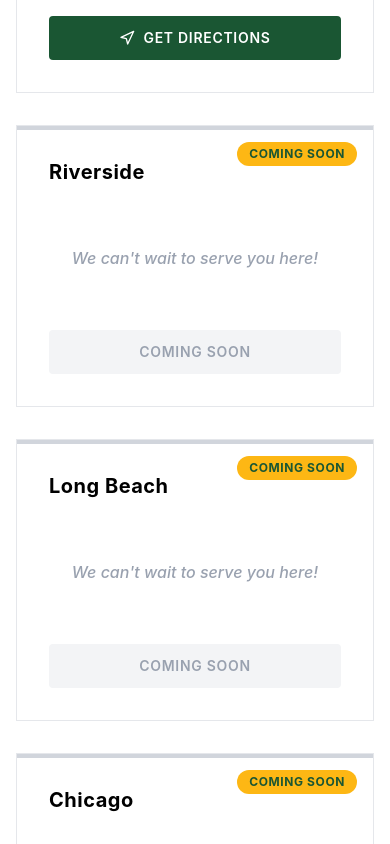
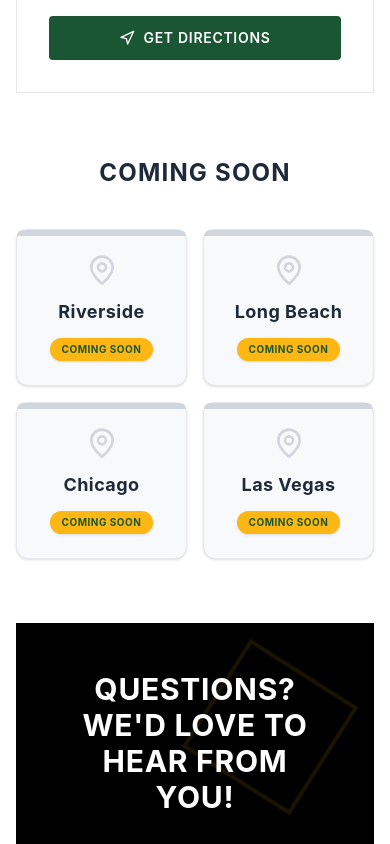
Before and after one commit to hoainhandev/kingbanhmi-website, a React (Vite) app: page / in a window 390 px wide. Shown: the part 8780-9624 px from the top of the page. Built offline with nearby package versions, Linux system fonts and the light colour scheme.

Commit message:
Update Location layout and header phone

```diff
--- a/src/app/components/Header.tsx
+++ b/src/app/components/Header.tsx
@@ -113,13 +113,13 @@ export function Header() {
             transition={{ duration: 0.5, delay: 0.4 }}
           >
             <motion.a
-              href="tel:+12129120000"
+              href="tel:6574009122"
               className="flex items-center space-x-2 bg-[#FCAF15] text-[#0a0a0a] px-4 py-2.5 rounded hover:bg-[#e6a612] transition-colors"
               whileHover={{ scale: 1.05 }}
               whileTap={{ scale: 0.95 }}
             >
               <Phone className="w-4 h-4" />
-              <span className="font-medium text-sm">(212) 912-0000</span>
+              <span className="font-medium text-sm">(657) 400-9122</span>
             </motion.a>
           </motion.div>
 
@@ -212,7 +212,7 @@ export function Header() {
               </motion.div>
 
               <motion.a
-                href="tel:+12129120000"
+                href="tel:6574009122"
                 className="flex items-center space-x-2 py-2 text-white hover:text-[#FCAF15] transition-colors text-sm font-medium"
                 initial={{ opacity: 0, x: -20 }}
                 animate={{ opacity: 1, x: 0 }}
@@ -220,7 +220,7 @@ export function Header() {
                 whileHover={{ x: 5 }}
               >
                 <Phone className="w-4 h-4" />
-                <span>(212) 912-0000</span>
+                <span>(657) 400-9122</span>
               </motion.a>
             </motion.nav>
           )}
--- a/src/app/components/LocationSection.tsx
+++ b/src/app/components/LocationSection.tsx
@@ -72,10 +72,33 @@ export function LocationSection() {
           </p>
         </motion.div>
 
-        {/* Locations Grid */}
-        <div className="grid grid-cols-1 md:grid-cols-3 gap-8 mb-16">
-          {locations.map((location, index) => (
-            <LocationCard key={location.id} location={location} index={index} />
+        {/* Main Location */}
+        <div className="flex justify-center mb-16">
+          <div className="w-full max-w-xl">
+            {locations.filter(l => !l.comingSoon).map((location, index) => (
+              <LocationCard key={location.id} location={location} index={index} />
+            ))}
+          </div>
+        </div>
+
+        {/* Coming Soon Header */}
+        <motion.div
+          className="text-center mb-10"
+          initial={{ opacity: 0 }}
+          whileInView={{ opacity: 1 }}
+          viewport={{ once: true }}
+        >
+          <h3 className="text-2xl font-bold text-gray-800 tracking-wider flex items-center justify-center gap-4">
+            <span className="w-16 h-px bg-gray-300 hidden sm:block"></span>
+            COMING SOON
+            <span className="w-16 h-px bg-gray-300 hidden sm:block"></span>
+          </h3>
+        </motion.div>
+
+        {/* Coming Soon Grid */}
+        <div className="grid grid-cols-2 lg:grid-cols-4 gap-4 md:gap-6 mb-16 max-w-6xl mx-auto">
+          {locations.filter(l => l.comingSoon).map((location, index) => (
+            <ComingSoonCard key={location.id} location={location} index={index} />
           ))}
         </div>
 
@@ -237,3 +260,27 @@ function LocationCard({ location, index }) {
     </motion.div>
   );
 }
+
+function ComingSoonCard({ location, index }: { location: any, index: number }) {
+  return (
+    <motion.div
+      className="relative group h-full"
+      initial={{ opacity: 0, scale: 0.95, y: 30 }}
+      whileInView={{ opacity: 1, scale: 1, y: 0 }}
+      transition={{ duration: 0.5, delay: index * 0.1 }}
+      viewport={{ once: true }}
+      whileHover={{ y: -5 }}
+    >
+      <div className="relative bg-[#f8f9fa] border border-gray-200 p-6 h-full flex flex-col items-center justify-center text-center rounded-xl shadow-sm hover:shadow-md transition-shadow">
+        <div className="absolute top-0 right-0 left-0 h-1.5 bg-gray-300 rounded-t-xl" />
+        <MapPin className="w-8 h-8 text-gray-300 mb-3" />
+        <h3 className="text-lg font-bold mb-3 text-gray-800 tracking-wide">
+          {location.name}
+        </h3>
+        <span className="bg-[#FDB714] text-[#1a5633] text-[10px] sm:text-xs font-bold px-3 py-1 rounded-full uppercase tracking-wider shadow-sm">
+          Coming Soon
+        </span>
+      </div>
+    </motion.div>
+  );
+}
```
